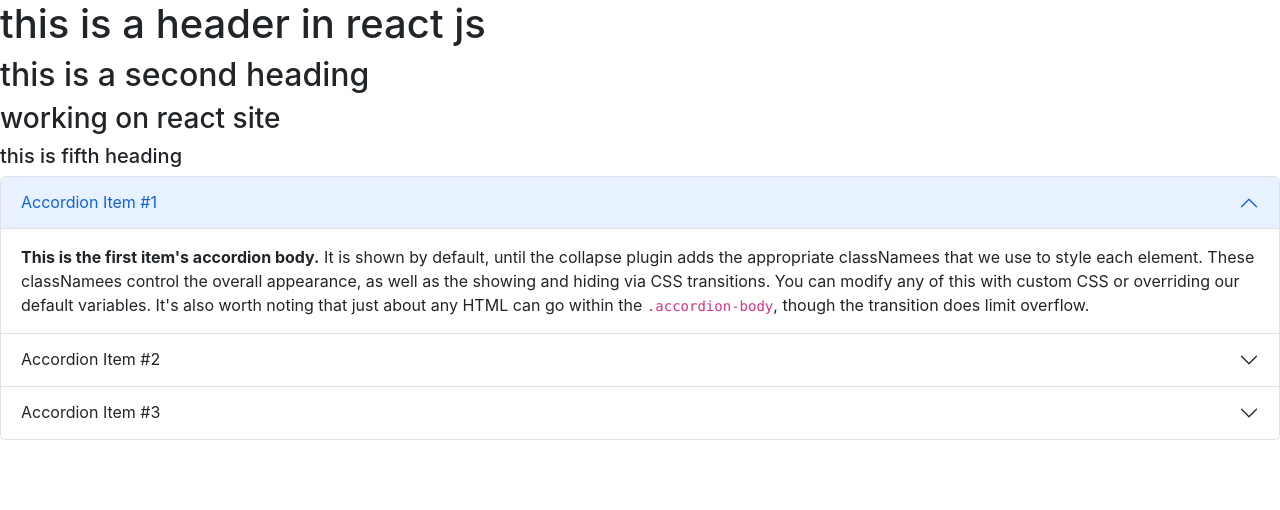
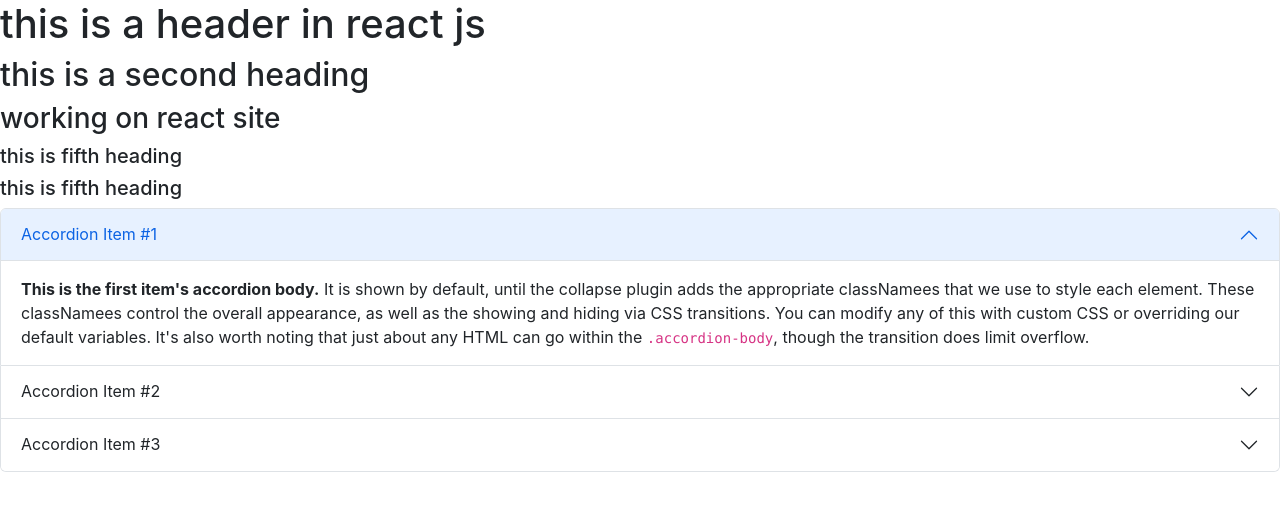
Before and after one commit to neosharma995/react-live-site, a React (Create React App) app: page / in a window 1280 px wide. Shown: the top 510 px of the page. Built offline with nearby package versions, Linux system fonts and the light colour scheme.

Commit message:
test
teste

```diff
--- a/src/App.js
+++ b/src/App.js
@@ -10,6 +10,7 @@ function App() {
     <h2>this is a second heading</h2>
     <h3>working on react site</h3>
     <h5>this is fifth heading</h5>
+    <h5>this is fifth heading</h5>
      <Accordian/>
 
     </>
```
